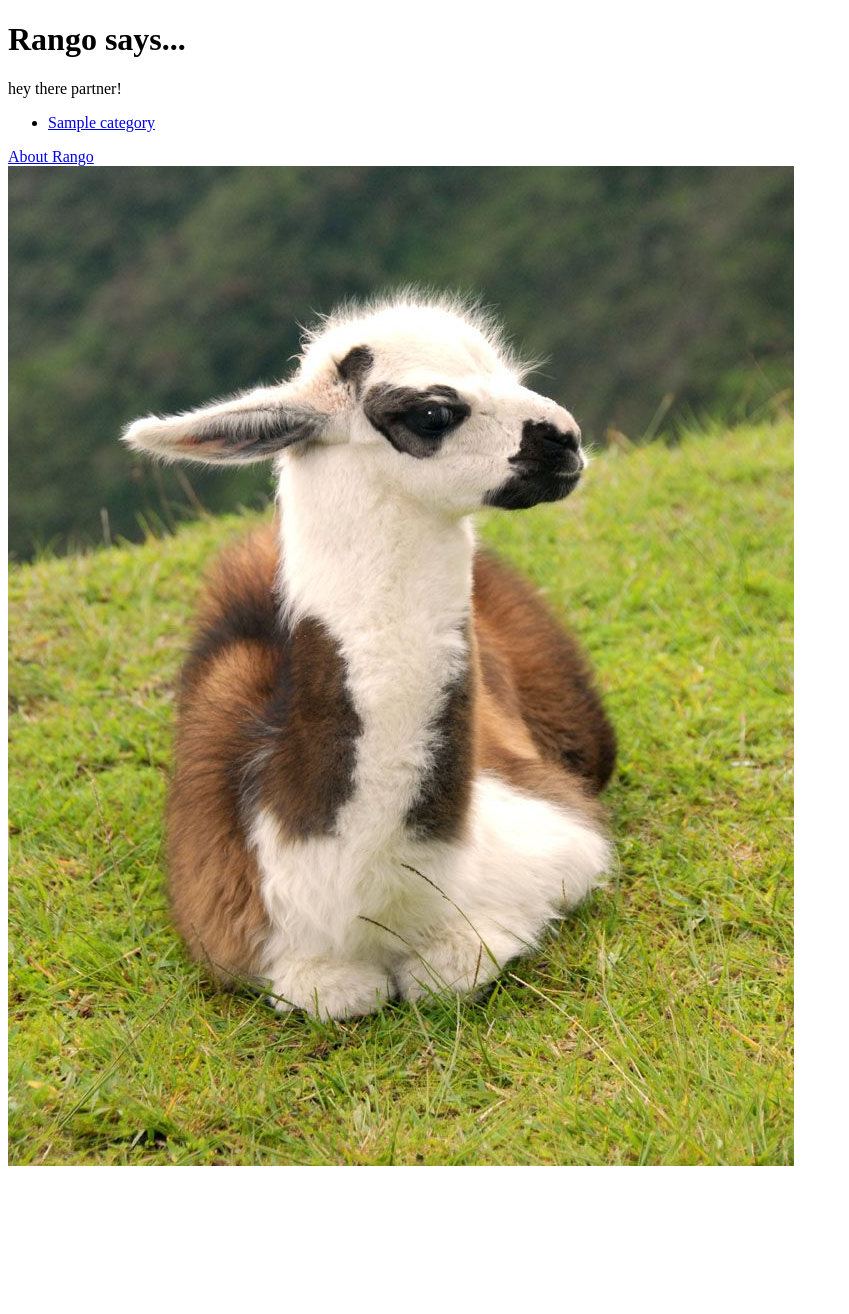
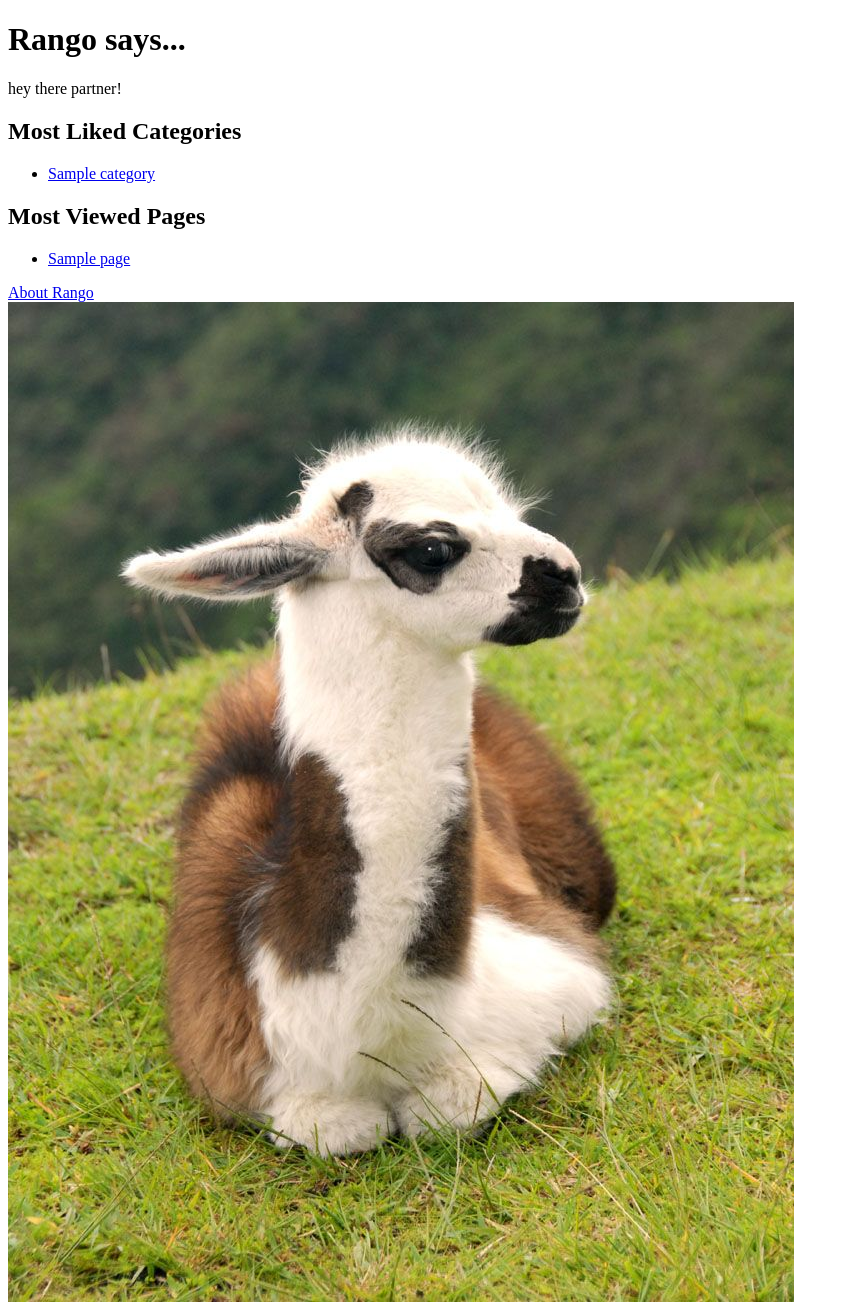
Before and after one commit to princesszet/tango_with_django_project, a Django app: template templates/rango/index.html in a window 1280 px wide. Shown: the whole page, without its empty margins (0-849 px from the left). Before the commit the page ends 1166 px from the top, so only its background shows below. Run offline with Django 3.2, Linux system fonts and the light colour scheme; the template is opened without the code that fills it: most values are stand-ins (such as "Sample title", 1, 10 or a date in 2020).

Commit message:
Chapter 6 finished

```diff
--- a/populate_rango.py
+++ b/populate_rango.py
@@ -79,12 +79,6 @@ def add_cat(name, views, likes):
     c.save()
     return c
 
-# old add_cat:
-# def add_cat(name):
-#    c = Category.objects.get_or_create(name=name)[0]
-#    c.save()
-#    return c
-
 # Start execution here!
 if __name__ == '__main__':
     print("Starting Rango population script...")
--- a/rango/views.py
+++ b/rango/views.py
@@ -11,7 +11,9 @@ def index(request):
     # Place the list in our context_dict dictionary
     # that will be passed to the template engine.
     category_list = Category.objects.order_by('-likes')[:5]
-    context_dict = {'categories': category_list}
+    page_list = Page.objects.order_by('-views')[:5]
+    context_dict = {'categories': category_list,
+                    'pages': page_list}
     # Render the response and send it back!
     return render(request, 'rango/index.html', context_dict)
 
@@ -25,7 +27,7 @@ def show_category(request, category_name_slug):
         # So the .get() method returns one model instance or raises an exception.
         category = Category.objects.get(slug=category_name_slug)
         # Retrieve all of the associated pages.
-# Note that filter() will return a list of page objects or an empty list
+        # Note that filter() will return a list of page objects or an empty list
         pages = Page.objects.filter(category=category)
         # Adds our results list to the template context under name pages.
         context_dict['pages'] = pages
--- a/templates/rango/category.html
+++ b/templates/rango/category.html
@@ -13,6 +13,7 @@
                 <li><a href="{{ page.url }}">{{ page.title }}</a></li>
             {% endfor %}
             </ul>
+        <a href="/rango/">Index</a><br />
         {% else %}
             <strong>No pages currently in category.</strong>
         {% endif %}
--- a/templates/rango/index.html
+++ b/templates/rango/index.html
@@ -11,6 +11,7 @@
         <h1>Rango says...</h1>
         <div>hey there partner!</div>
 
+        <h2>Most Liked Categories</h2>
         <div>
         {% if categories %}
         <ul>
@@ -25,6 +26,21 @@
         {% endif %}
         </div>
 
+        <h2>Most Viewed Pages</h2>
+        <div>
+        {% if pages %}
+        <ul>
+            {% for page in pages %}
+                <li>
+                  <a href="{{ page.url }}">{{ page.title }}</a>
+                </li>
+            {% endfor %}
+        </ul>
+        {% else %}
+            <strong>There are no pages present.</strong>
+        {% endif %}
+        </div>
+
         <div>
             <a href="/rango/about/">About Rango</a><br />
             <img src="{% static "images/rango.jpg" %}"
```
Also changed, not shown: db.sqlite3.
